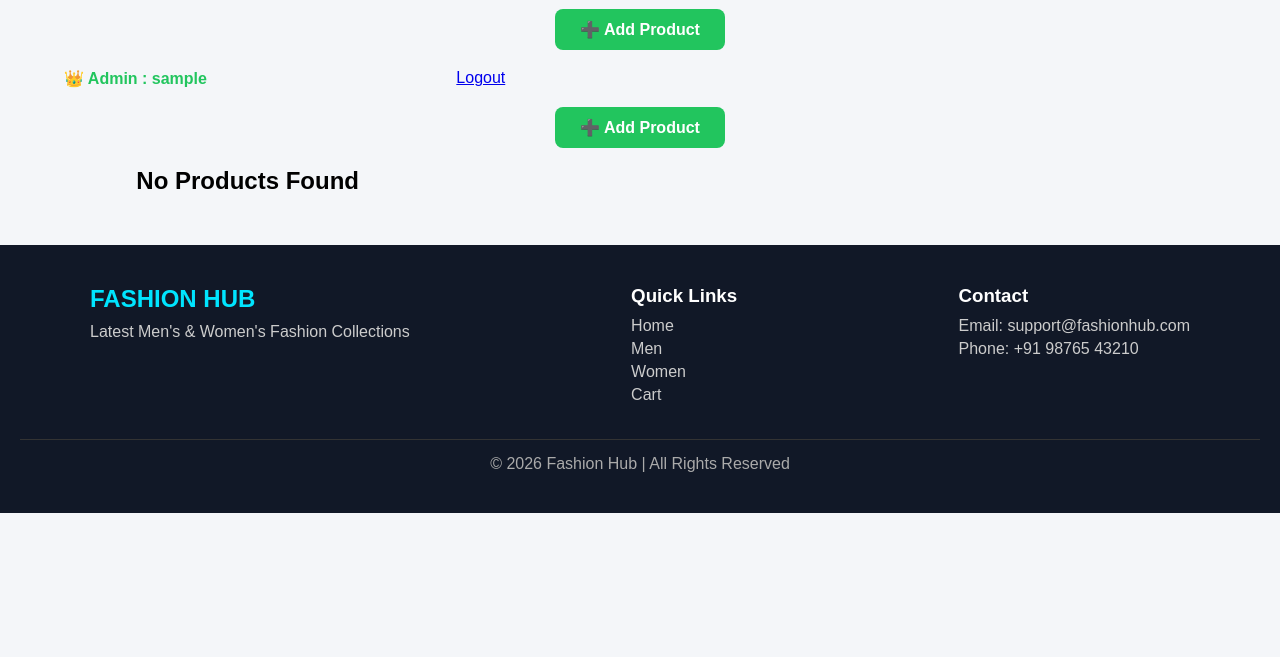
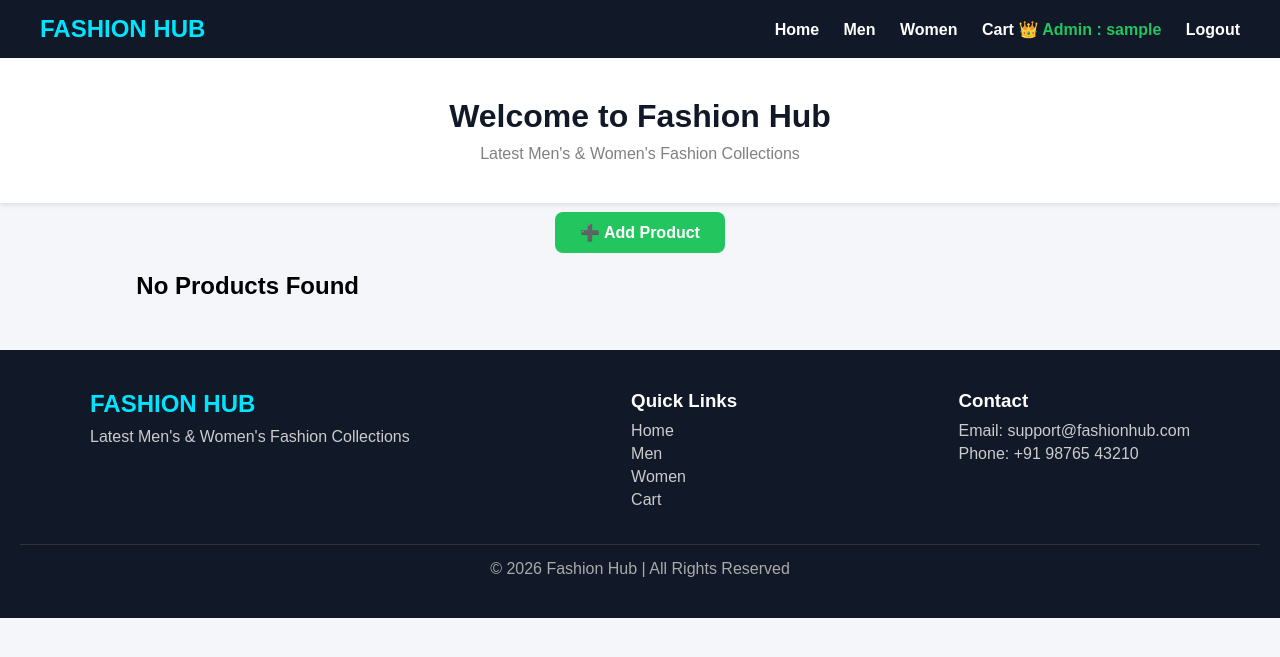
Before and after one commit to kram27329-ops/DjangoProject, a Django app: page / in a window 1280 px wide. Shown: the top 657 px of the page. Run offline with Django 5.2, Linux system fonts and the light colour scheme; the visitor is signed in with stand-in values (Sample User, id 1); data that the repository does not hold is empty.

```diff
--- a/templates/home.html
+++ b/templates/home.html
@@ -240,17 +240,18 @@ body{
 </style>
 </head>
 <body>
-</div>   <!-- navbar close -->
 
-{% if user.is_authenticated and user.is_superuser %}
-<div class="admin-box">
-    <a href="{% url 'add_product' %}" class="add-btn">
-        ➕ Add Product
-    </a>
-</div>
-{% endif %}
+<!-- NAVBAR -->
+<div class="navbar">
 
-<div class="product-container">
+    <div class="logo">FASHION HUB</div>
+
+    <div class="nav-links">
+        <a href="{% url 'home' %}">Home</a>
+        <a href="{% url 'men_products' %}">Men</a>
+        <a href="{% url 'women_products' %}">Women</a>
+        <a href="{% url 'cart' %}">Cart</a>
+
         {% if user.is_authenticated %}
 
             {% if user.is_superuser %}
@@ -266,11 +267,22 @@ body{
             <a href="{% url 'logout' %}">Logout</a>
 
         {% else %}
+
             <a href="{% url 'login' %}">Login</a>
             <a href="{% url 'signup' %}">Signup</a>
+
         {% endif %}
     </div>
 
+</div>
+
+<!-- HERO SECTION -->
+<div class="hero">
+    <h1>Welcome to Fashion Hub</h1>
+    <p>Latest Men's & Women's Fashion Collections</p>
+</div>
+
+<!-- ADMIN BUTTON -->
 {% if user.is_authenticated and user.is_superuser %}
 <div class="admin-box">
     <a href="{% url 'add_product' %}" class="add-btn">
@@ -278,6 +290,7 @@ body{
     </a>
 </div>
 {% endif %}
+
 <!-- PRODUCTS -->
 <div class="product-container">
 
@@ -285,7 +298,6 @@ body{
 
 <div class="card">
 
-    <!-- IMAGE FIX (CLOUDINARY SAFE) -->
     {% if product.image %}
         <img src="{{ product.image.url }}" alt="{{ product.title }}">
     {% else %}
@@ -336,6 +348,8 @@ body{
 
 {% empty %}
 <h2 style="text-align:center;">No Products Found</h2>
+
+
 {% endfor %}
 
 </div>
```
Lines whose indentation alone changed are shown as unchanged.
